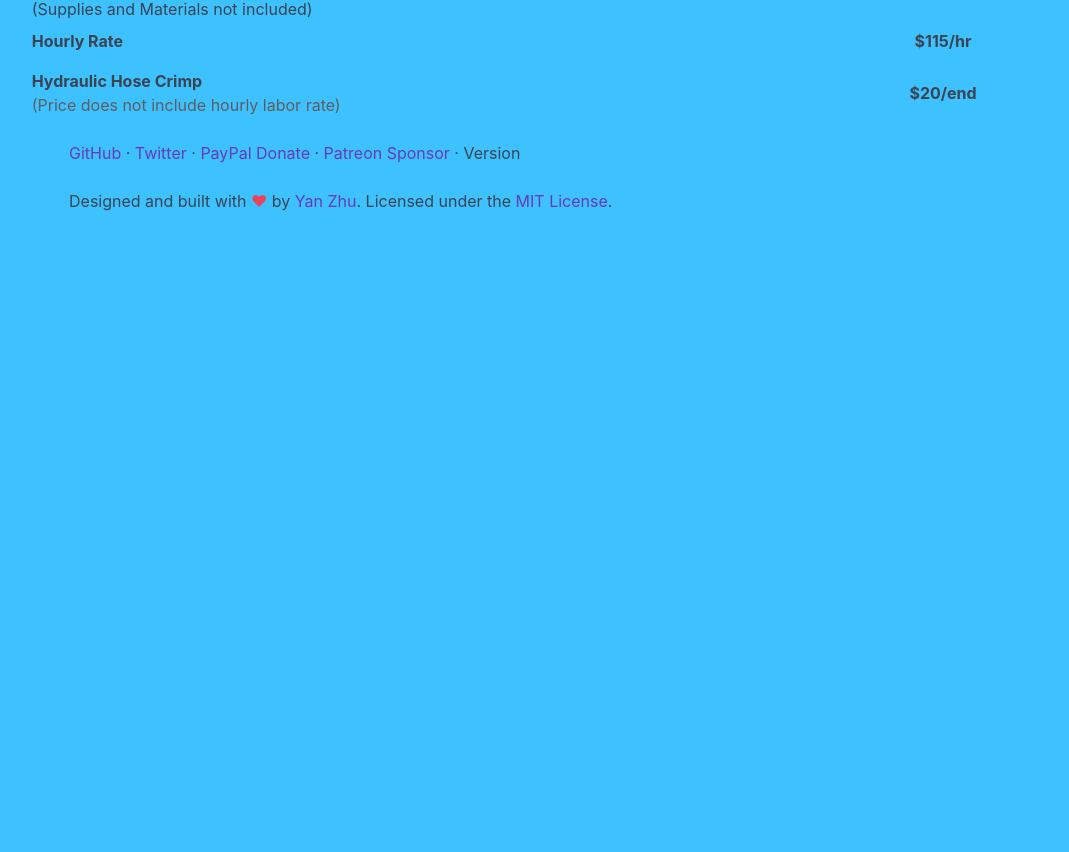
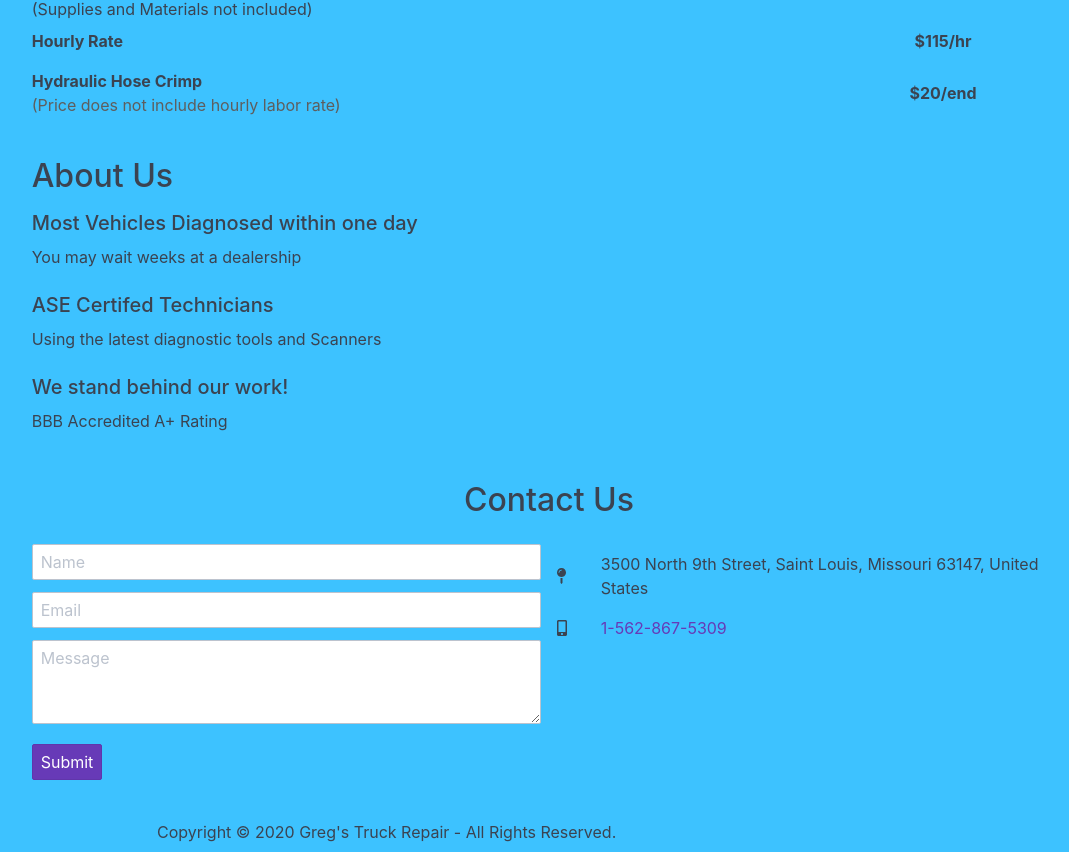
Before and after one commit to selahattintoprak/offtheboatfishgrill.com, a Next.js app: page / in a window 1280 px wide. Shown: the part 1458-2310 px from the top of the page, without its empty margins (91-1160 px from the left). Before the commit the page ends 1695 px from the top, so only its background shows below. Built offline with nearby package versions, Linux system fonts and the light colour scheme.

Commit message:
added contact us and copyright

```diff
--- /dev/null
+++ b/components/AboutUs/AboutUs.js
@@ -0,0 +1,32 @@
+export default () => (
+  <>
+    <div className="container">
+      <div className="columns about-us">
+        <div className="column col-md-12 col-6 col-mx-auto">
+          <div className="">
+            <h2>About Us</h2>
+            <h5> Most Vehicles Diagnosed within one day</h5>
+            <p>You may wait weeks at a dealership</p>
+            <h5> ASE Certifed Technicians</h5>
+            <p> Using the latest diagnostic tools and Scanners</p>
+            <h5> We stand behind our work!</h5>
+            <p> BBB Accredited A+ Rating</p>
+          </div>
+        </div>
+        <div className="column col-md-12 col-6 col-mx-auto">
+          <div className="">
+            <amp-img alt="about us" src="/static/images/about-us.jpg" layout="responsive" height="467" width="700" />
+          </div>
+        </div>
+      </div>
+    </div>
+    <style jsx global>
+      {`
+        .about-us {
+          display: flex;
+          align-items: center;
+        }
+      `}
+    </style>
+  </>
+);
--- /dev/null
+++ b/components/ContactUs/ContactForm.js
@@ -0,0 +1,38 @@
+export default ({ isLabel }) => (
+  <>
+    <div class="form-group">
+      {isLabel && (
+        <label class="form-label" for="input-name">
+          Name
+        </label>
+      )}
+      <input class="form-input" type="text" id="input-name" name="name" placeholder="Name" />
+      {isLabel && (
+        <label class="form-label" for="input-name">
+          Email
+        </label>
+      )}
+      <input class="form-input" type="email" id="input-email" name="email" placeholder="Email" />
+      {isLabel && (
+        <label class="form-label" for="input-message">
+          Message
+        </label>
+      )}
+      <textarea class="form-input" id="input-message" placeholder="Message" rows="3"></textarea>
+      <input type="submit" value="Submit" class="btn btn-primary my-2" />
+      <div submit-success>
+        <template type="amp-mustache">Subscription successful!</template>
+      </div>
+      <div submit-error>
+        <template type="amp-mustache">Subscription failed!</template>
+      </div>
+    </div>
+    <style jsx global>
+      {`
+        .form-input {
+          margin-bottom: 12px;
+        }
+      `}
+    </style>
+  </>
+);
--- /dev/null
+++ b/components/ContactUs/ContactUs.js
@@ -0,0 +1,41 @@
+import ContactForm from "./ContactForm";
+import { FontAwesomeIcon } from "@fortawesome/react-fontawesome";
+import { faMapPin, faMobileAlt } from "@fortawesome/free-solid-svg-icons";
+
+export default () => (
+  <>
+    <div className="container">
+      <h2 className="text-center">Contact Us</h2>
+      <div className="columns">
+        <div className="column col-md-12 col-6 col-mx-auto">
+          <ContactForm />
+        </div>
+        <div className="column col-md-12 col-6 col-mx-auto">
+          <div className="columns address">
+            <div className="column col-1">
+              <FontAwesomeIcon className="form-icon" icon={faMapPin} />
+            </div>
+            <div className="column col-11">
+              <span>3500 North 9th Street, Saint Louis, Missouri 63147, United States</span>
+            </div>
+          </div>
+          <div className="columns address">
+            <div className="column col-1">
+              <FontAwesomeIcon className="form-icon" icon={faMobileAlt} />
+            </div>
+            <div className="column col-11">
+              <a href="tel:1-562-867-5309">1-562-867-5309</a>
+            </div>
+          </div>
+        </div>
+      </div>
+    </div>
+    <style jsx global>
+      {`
+        .address {
+          align-items: center;
+        }
+      `}
+    </style>
+  </>
+);
--- /dev/null
+++ b/components/Copyright/Copyright.js
@@ -0,0 +1,11 @@
+export default ({ year, name }) => (
+  <div className="container">
+    <div className="columns">
+      <div className="column col-md-12 col-10 col-mx-auto">
+        <div className="">
+          Copyright © {year} {name} - All Rights Reserved.
+        </div>
+      </div>
+    </div>
+  </div>
+);
--- a/components/SinglePage/Footer/Footer.js
+++ b/components/SinglePage/Footer/Footer.js
@@ -1,35 +1,8 @@
 import footerScss from "./footer.scss";
+import Copyright from "../../Copyright/Copyright";
 export default () => (
   <>
-      <p>
-        <a href="https://github.com/picturepan2/spectre" target="_blank">
-          GitHub
-        </a>{" "}
-        ·{" "}
-        <a href="https://twitter.com/spectrecss" target="_blank">
-          Twitter
-        </a>{" "}
-        ·{" "}
-        <a href="https://www.paypal.me/picturepan2" target="_blank">
-          PayPal Donate
-        </a>{" "}
-        ·{" "}
-        <a href="https://www.patreon.com/spectrecss" target="_blank">
-          Patreon Sponsor
-        </a>{" "}
-        · Version <span className="version"></span>
-      </p>
-      <p>
-        Designed and built with <span className="text-error">&hearts;</span> by{" "}
-        <a href="https://twitter.com/picturepan2" target="_blank">
-          Yan Zhu
-        </a>
-        . Licensed under the{" "}
-        <a href="https://github.com/picturepan2/spectre/blob/master/LICENSE" target="_blank">
-          MIT License
-        </a>
-        .
-      </p>
+    <Copyright year="2020" name="Greg's Truck Repair" />
     <style jsx global>
       {footerScss}
     </style>
--- a/pages/index.js
+++ b/pages/index.js
@@ -2,6 +2,10 @@ import Quotes from "../components/Quotes/Quotes";
 import SinglePage from "../components/SinglePage/SinglePage";
 import MenuPrices from "../components/MenuPrices/MenuPrices";
 import menuPrices from "../src/data/client/menu_prices";
+import AboutUs from "../components/AboutUs/AboutUs";
+import ContactUs from "../components/ContactUs/ContactUs";
+import Copyright from "../components/Copyright/Copyright";
+
 export const config = { amp: true };
 
 export default () => (
@@ -37,6 +41,28 @@ export default () => (
           </div>
         </div>
       </section>
+      <section className="section section-about-us">
+        <div className="container">
+          <div className="columns">
+            <div className="column col-md-12 col-10 col-mx-auto">
+              <div className="">
+                <AboutUs />
+              </div>
+            </div>
+          </div>
+        </div>
+      </section>
+      <section className="section section-contact-us">
+        <div className="container">
+          <div className="columns">
+            <div className="column col-md-12 col-10 col-mx-auto">
+              <div className="">
+                <ContactUs />
+              </div>
+            </div>
+          </div>
+        </div>
+      </section>
     </SinglePage>
     <style jsx global>
       {`
```
Also changed, not shown: public/static/images/about-us.jpg (added).
